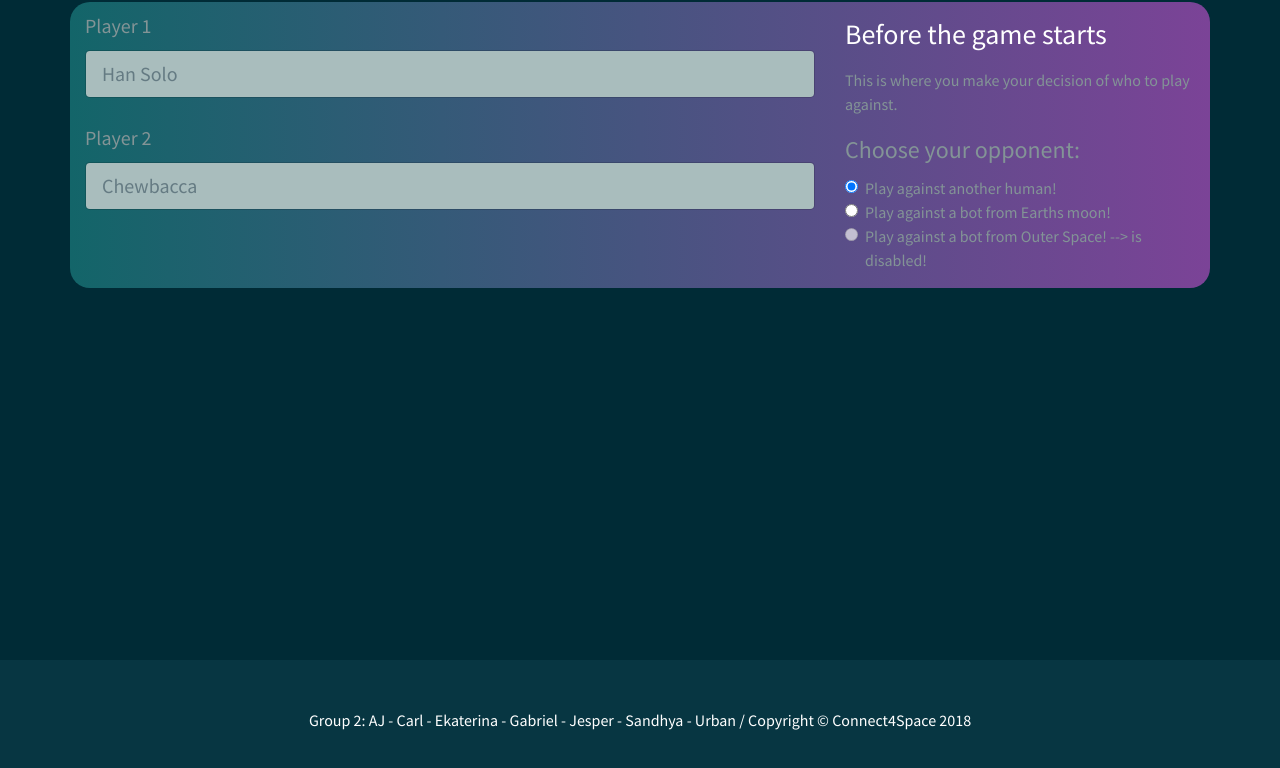
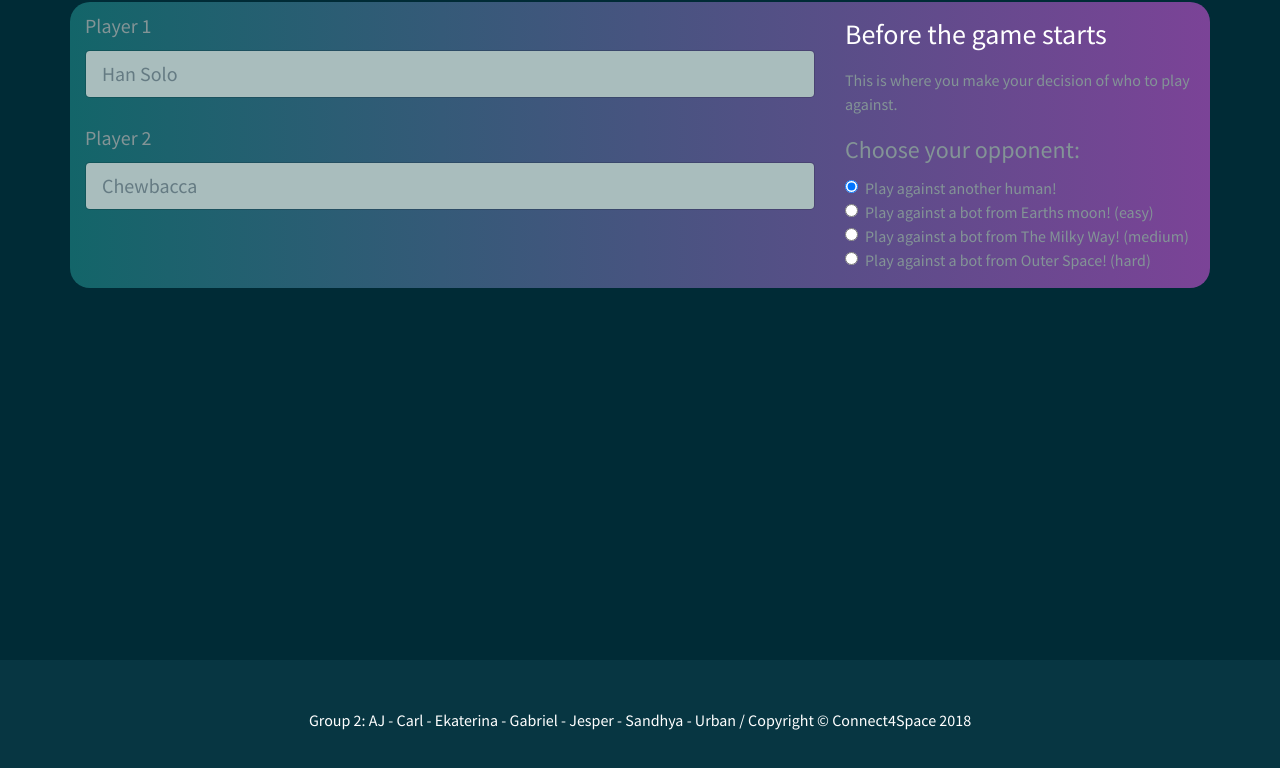
Before and after one commit to Carldmarshall/final-game, a website: page www/play.html in a window 1280 px wide. Shown: the part 150-918 px from the top of the page. Drawn offline with Linux system fonts and the light colour scheme.

Commit message:
Auto stash before merge of "master" and "origin/master"
Created extra Ai options on play page

```diff
--- a/www/play.html
+++ b/www/play.html
@@ -95,14 +95,19 @@
       <div class="form-check">
       <label class="form-check-label">
           <input type="radio" class="form-check-input" name="optionsRadios" id="optionsRadios2" value="option2">
-            Play against a bot from Earths moon!
+            Play against a bot from Earths moon! (easy)
+        </label>
+      </div>
+      <div class="form-check">
+      <label class="form-check-label">
+          <input type="radio" class="form-check-input" name="optionsRadios" id="optionsRadios3" value="option3">
+            Play against a bot from The Milky Way! (medium)
         </label>
       </div>
       <div class="form-check disabled">
       <label class="form-check-label">
-          <input type="radio" class="form-check-input" name="optionsRadios" id="optionsRadios3" value="option3" disabled="">
-            Play against a bot from Outer Space!
-              --> is disabled!
+          <input type="radio" class="form-check-input" name="optionsRadios" id="optionsRadios4" value="option4">
+            Play against a bot from Outer Space! (hard)
         </label>
       </div>
     </fieldset>
```
